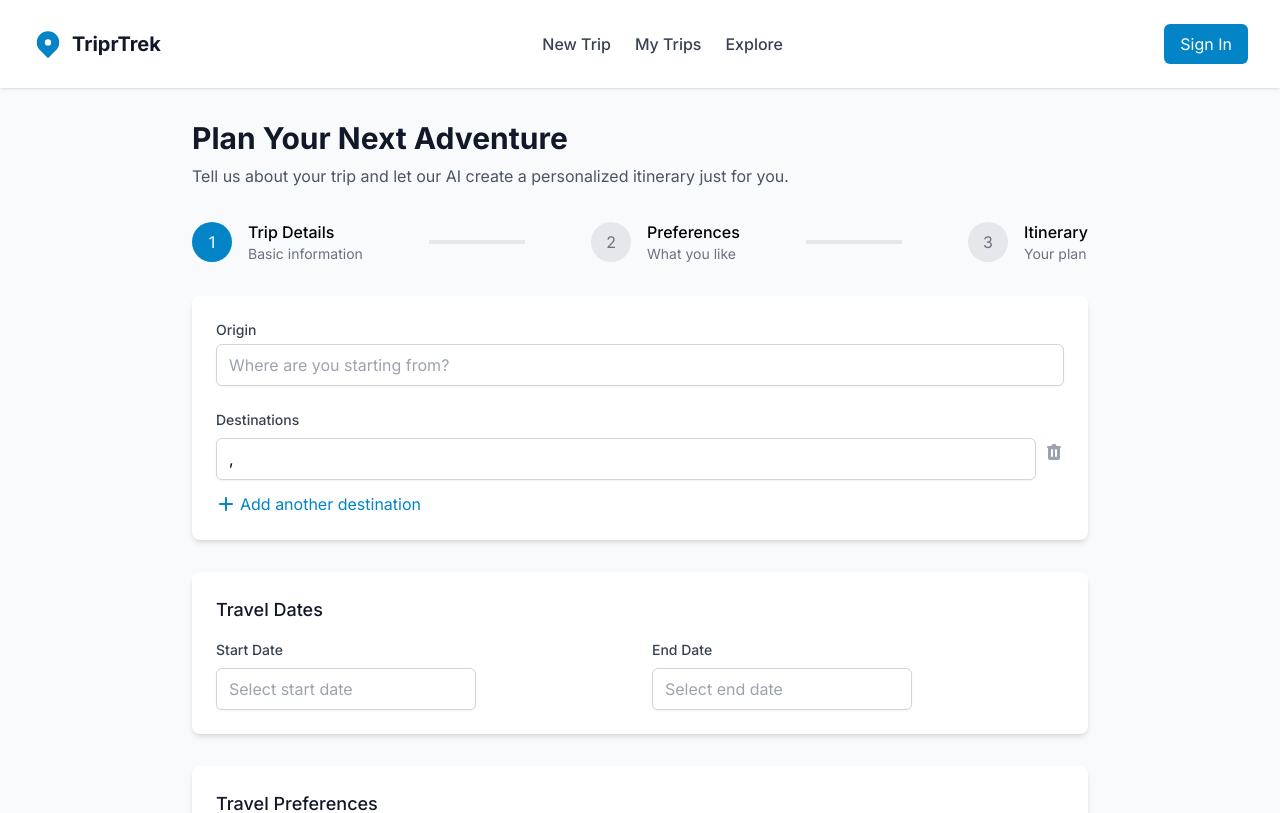
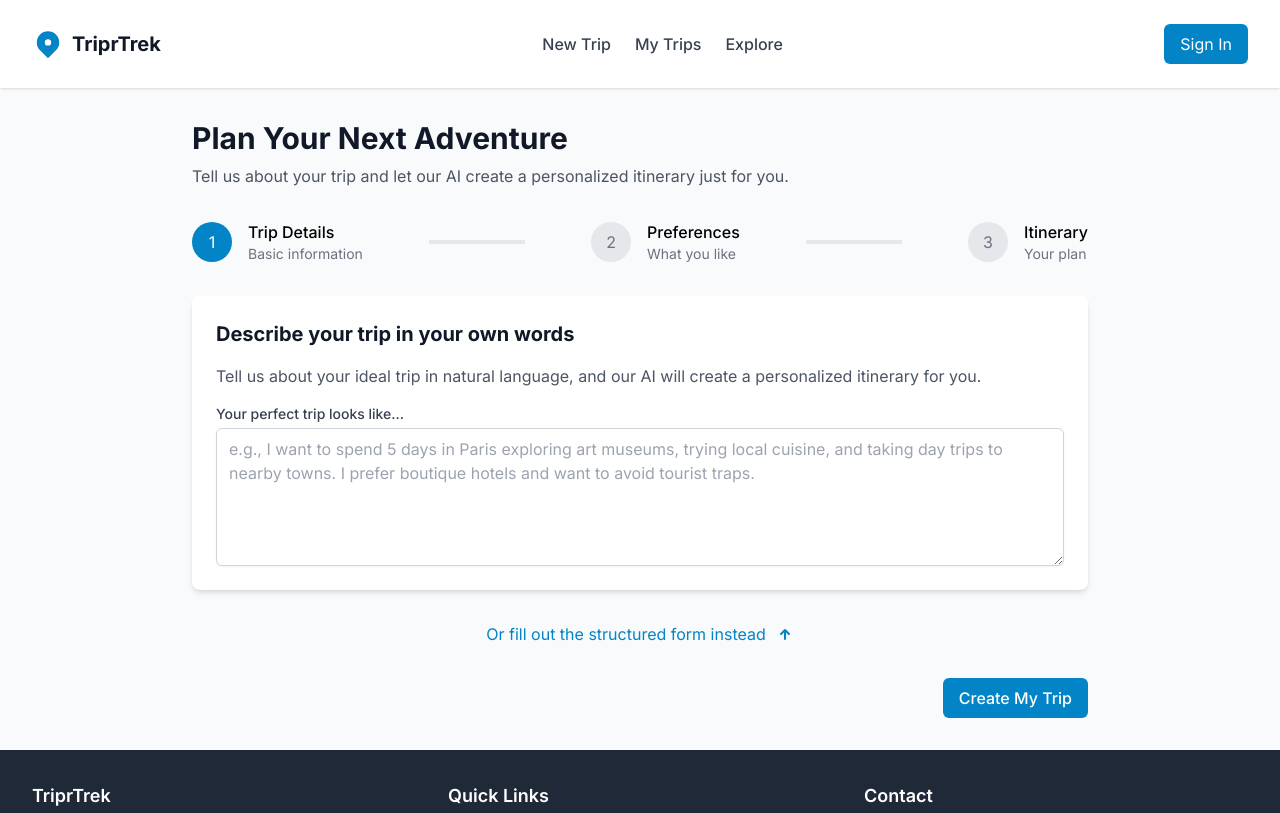
Before and after one commit to creative-h/agentQ_Travel_Planner, a React (Create React App) app in the folder frontend/: page /trips/new in a window 1280 px wide. Shown: the top 813 px of the page. Built offline with nearby package versions, Linux system fonts and the light colour scheme.

Commit message:
Update TripInitForm to make natural language input the main option

```diff
--- a/frontend/src/components/trip/TripInitForm.jsx
+++ b/frontend/src/components/trip/TripInitForm.jsx
@@ -5,6 +5,7 @@ import LocationAutocomplete from './LocationAutocomplete';
 import TravelersCounter from './TravelersCounter';
 
 const TripInitForm = ({ onSubmit }) => {
+  // Form state
   const [origin, setOrigin] = useState(null);
   const [destinations, setDestinations] = useState([{ city: '', country: '' }]);
   const [startDate, setStartDate] = useState(null);
@@ -12,8 +13,11 @@ const TripInitForm = ({ onSubmit }) => {
   const [travelers, setTravelers] = useState({ adults: 1, children: 0, infants: 0 });
   const [budgetLevel, setBudgetLevel] = useState('MODERATE');
   const [transportType, setTransportType] = useState('AIR');
+  const [naturalLanguageInput, setNaturalLanguageInput] = useState('');
+  const [useNaturalLanguage, setUseNaturalLanguage] = useState(true);
   const [errors, setErrors] = useState({});
 
+  // Destination management
   const handleDestinationChange = (index, destination) => {
     const newDestinations = [...destinations];
     newDestinations[index] = destination;
@@ -31,9 +35,17 @@ const TripInitForm = ({ onSubmit }) => {
     }
   };
 
+  // Form validation
   const validateForm = () => {
     const newErrors = {};
 
+    if (useNaturalLanguage) {
+      // Validate natural language input
+      if (!naturalLanguageInput.trim()) {
+        newErrors.naturalLanguageInput = 'Please describe your trip';
+      }
+    } else {
+      // Validate structured form
       if (!origin || !origin.city || !origin.country) {
         newErrors.origin = 'Please select an origin city';
       }
@@ -57,11 +69,13 @@ const TripInitForm = ({ onSubmit }) => {
       if (startDate && endDate && startDate > endDate) {
         newErrors.dateRange = 'End date must be after start date';
       }
+    }
 
     setErrors(newErrors);
     return Object.keys(newErrors).length === 0;
   };
 
+  // Form submission
   const handleSubmit = (e) => {
     e.preventDefault();
 
@@ -69,6 +83,23 @@ const TripInitForm = ({ onSubmit }) => {
       return;
     }
 
+    if (useNaturalLanguage) {
+      // Submit natural language input
+      const tripData = {
+        natural_language_input: naturalLanguageInput,
+        use_natural_language: true,
+        // Default values needed by the backend
+        origin: null,
+        destinations: [],
+        start_date: null,
+        end_date: null,
+        travelers: { adults: 1, children: 0, infants: 0 },
+        budget_level: 'MODERATE',
+        transport_type: 'AIR'
+      };
+      onSubmit(tripData);
+    } else {
+      // Submit structured form data
       const tripData = {
         origin,
         destinations: destinations.filter(dest => dest.city && dest.country),
@@ -77,13 +108,52 @@ const TripInitForm = ({ onSubmit }) => {
         travelers,
         budget_level: budgetLevel,
         transport_type: transportType,
+        use_natural_language: false
       };
-
       onSubmit(tripData);
+    }
   };
 
   return (
     <form onSubmit={handleSubmit} className="space-y-8">
+      {/* Natural Language Input - Main Option */}
+      <div className="trip-form-card">
+        <h3 className="text-xl font-bold text-gray-900 mb-4">Describe your trip in your own words</h3>
+        <p className="text-gray-600 mb-4">
+          Tell us about your ideal trip in natural language, and our AI will create a personalized itinerary for you.
+        </p>
+
+        <div>
+          <label htmlFor="naturalLanguageInput" className="form-label">Your perfect trip looks like...</label>
+          <textarea
+            id="naturalLanguageInput"
+            rows="5"
+            className="form-input w-full"
+            placeholder="e.g., I want to spend 5 days in Paris exploring art museums, trying local cuisine, and taking day trips to nearby towns. I prefer boutique hotels and want to avoid tourist traps."
+            value={naturalLanguageInput}
+            onChange={(e) => setNaturalLanguageInput(e.target.value)}
+          ></textarea>
+          {errors.naturalLanguageInput && <p className="mt-1 text-sm text-red-600">{errors.naturalLanguageInput}</p>}
+        </div>
+      </div>
+
+      {/* Toggle between natural language and structured form */}
+      <div className="flex justify-center">
+        <button
+          type="button"
+          onClick={() => setUseNaturalLanguage(!useNaturalLanguage)}
+          className="text-primary-600 hover:text-primary-800 flex items-center"
+        >
+          <span className="mr-2">{useNaturalLanguage ? 'Or fill out the structured form instead' : 'Back to natural language input'}</span>
+          <svg xmlns="http://www.w3.org/2000/svg" className="h-5 w-5" viewBox="0 0 20 20" fill="currentColor">
+            <path fillRule="evenodd" d="M15.707 10.707a1 1 0 01-1.414 0L12 8.414V15a1 1 0 11-2 0V8.414l-2.293 2.293a1 1 0 11-1.414-1.414l4-4a1 1 0 011.414 0l4 4a1 1 0 010 1.414z" clipRule="evenodd" />
+          </svg>
+        </button>
+      </div>
+
+      {/* Structured Form - Alternative Option */}
+      {!useNaturalLanguage && (
+        <div className="space-y-8">
           {/* Origin & Destinations */}
           <div className="trip-form-card space-y-6">
             <div>
@@ -230,10 +300,12 @@ const TripInitForm = ({ onSubmit }) => {
               </div>
             </div>
           </div>
+        </div>
+      )}
 
       <div className="flex justify-end">
         <button type="submit" className="btn btn-primary">
-          Continue to Preferences
+          {useNaturalLanguage ? 'Create My Trip' : 'Continue to Preferences'}
         </button>
       </div>
     </form>
```
Lines whose indentation alone changed are shown as unchanged.
